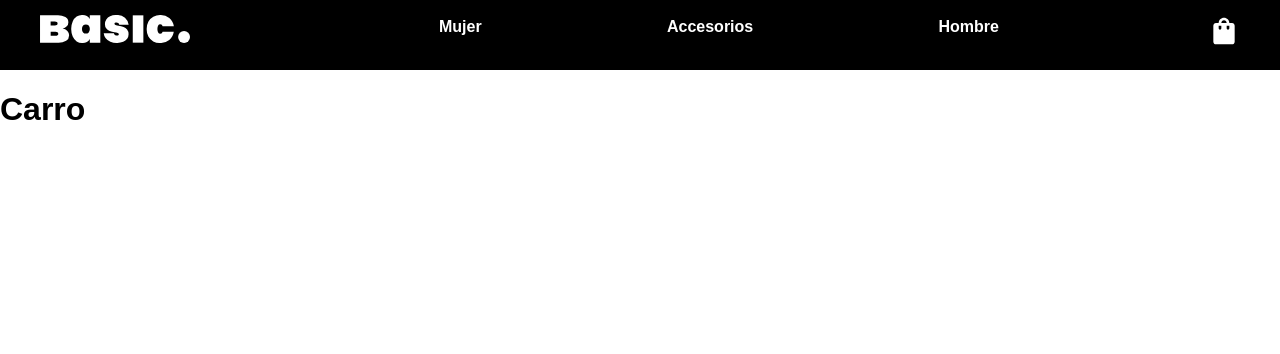
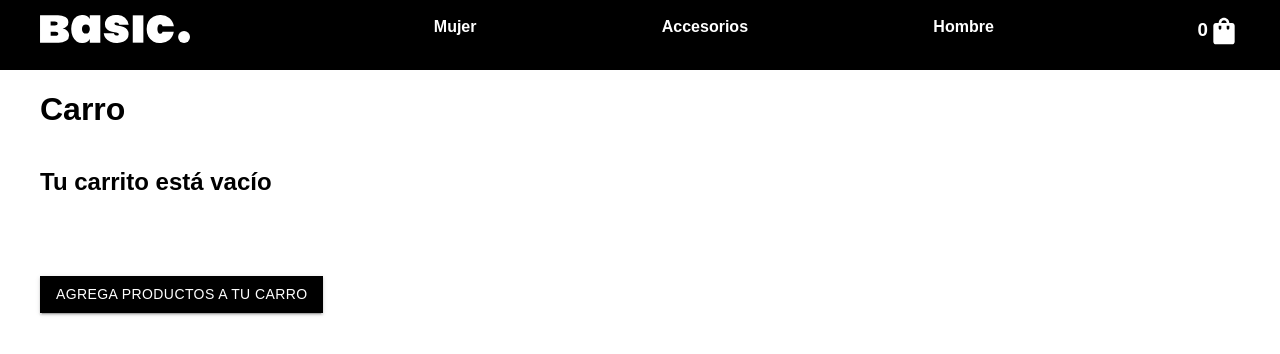
Before and after one commit to NicoleValentina/tienda-react, a React (Create React App) app: page /cart in a window 1280 px wide. Shown: the top 354 px of the page. Built offline with nearby package versions, Linux system fonts and the light colour scheme.

Commit message:
cart widget

```diff
--- a/src/App.css
+++ b/src/App.css
@@ -123,3 +123,14 @@ li::marker{
 a button {
     text-decoration: none;
 }
+
+
+/*Cart*/
+.itemCart {
+    padding: 25px 0;
+    border-bottom: 1px solid #ddd;
+}
+
+.itemCart img {
+    height: 150px;
+}
--- a/src/components/Cart.jsx
+++ b/src/components/Cart.jsx
@@ -1,10 +1,91 @@
-import React from "react";
+import React, { useContext } from "react";
+import { CartContext } from "../context/CartContext";
+import { Box } from "@mui/system";
+import { Link } from "react-router-dom";
+import { styled } from "@mui/material/styles";
+import { Button } from "@mui/material";
+import RemoveCircleOutlineIcon from "@mui/icons-material/RemoveCircleOutline";
+import "../App.css";
 
-export default function Cart () {
+export default function Cart() {
+  const { cart, removeFromCart, clear } = useContext(CartContext);
 
-    return(
-        <>
-        <h1>Carro</h1>
-        </>
-    )
+  const H1 = styled("h1")``;
+
+  return (
+    <>
+      <H1 sx={{ mx: 5, }} >
+        Carro
+      </H1>
+
+      {cart.length == 0 ? (
+        <Box
+          sx={{
+            mx: 5,
+            my: 5,
+          }}
+        >
+          <h2>Tu carrito está vacío</h2>
+          <Link to={`/`}>
+            <Button variant="contained"> Agrega productos a tu carro</Button>
+          </Link>
+        </Box>
+      ) : (
+        <Box
+          sx={{
+            mx: 5,
+            my: 5,
+          }}
+        >
+          <Box
+            className="itemHeader"
+            sx={{
+              display: "flex",
+              flexDirection: "row",
+              justifyContent: "space-between",
+              alignItems: "center",
+            }}
+          >
+            <p>Imagen</p>
+            <p>Producto</p>
+            <p>Cantidad</p>
+            <p>Precio</p>
+            <p>Total</p>
+          </Box>
+
+          {cart.map((item) => (
+            <Box
+              className="itemCart"
+              key={item.id}
+              sx={{
+                display: "flex",
+                flexDirection: "row",
+                justifyContent: "space-between",
+                alignItems: "center",
+              }}
+            >
+              <img src={item.imagen} />
+              <h2>{item.nombre}</h2>
+              <p>{item.count}</p>
+              <p>{item.precio}</p>
+              <p>{item.precio * item.count}</p>
+              <RemoveCircleOutlineIcon
+                onClick={() => {
+                  removeFromCart(item.id);
+                }}
+              />
+            </Box>
+          ))}
+
+          <Button
+            onClick={() => {
+              clear();
+            }}
+          >
+            Vaciar carrito
+          </Button>
+        </Box>
+      )}
+    </>
+  );
 }
--- a/src/components/CartWidget.jsx
+++ b/src/components/CartWidget.jsx
@@ -1,10 +1,15 @@
-import React from 'react';
-import {ThemeProvider, createTheme } from '@mui/system';
+import React, {useContext} from 'react';
+import { CartContext } from '../context/CartContext';
+import {ThemeProvider, createTheme, Box } from '@mui/system';
 import '../index.css';
 import ShoppingBagIcon from '@mui/icons-material/ShoppingBag';
+import { Link } from "react-router-dom";
 
 
-export default function Cart() {
+export default function CartWidget() {
+
+    const { cart } = useContext(CartContext)
+
     const theme = createTheme({
         palette: {
             background: {
@@ -17,12 +22,20 @@ export default function Cart() {
 
     return (
         <ThemeProvider theme={theme}>
+            <Link to={`/cart`}>
+                <Box sx={{
+                    display: 'flex',
+                    flexDirection: 'row'
+                }}>
+                <h3>{cart.length}</h3>
                 <ShoppingBagIcon sx={{
                     color: 'background.light',
                     fontSize: 32,
                     position: 'relative',
                     top: 15
                 }} />
+                </Box>
+            </Link>
         </ThemeProvider>
     );
 }
--- a/src/components/Item.jsx
+++ b/src/components/Item.jsx
@@ -1,5 +1,4 @@
 import React from "react"
-import ItemCount from './ItemCount'
 import { Box } from '@mui/system';
 import { Link } from "react-router-dom";
 
--- a/src/components/ItemCount.jsx
+++ b/src/components/ItemCount.jsx
@@ -21,7 +21,6 @@ export default function ItemCount({ stock, onAdd, item }) {
     function sub() {
         count > 0 && setCount(count - 1)
     }
-
 
 
     return (
--- a/src/context/CartContext.jsx
+++ b/src/context/CartContext.jsx
@@ -38,6 +38,11 @@ export default function CartContextProvider({ children }) {
     setCart([]);
   }
 
+  //Total
+  function total() {
+
+  }
+
   return (
     <>
       <CartContext.Provider value={{ cart, addToCart, removeFromCart, isInCart, clear }}>{children}</CartContext.Provider>
```
